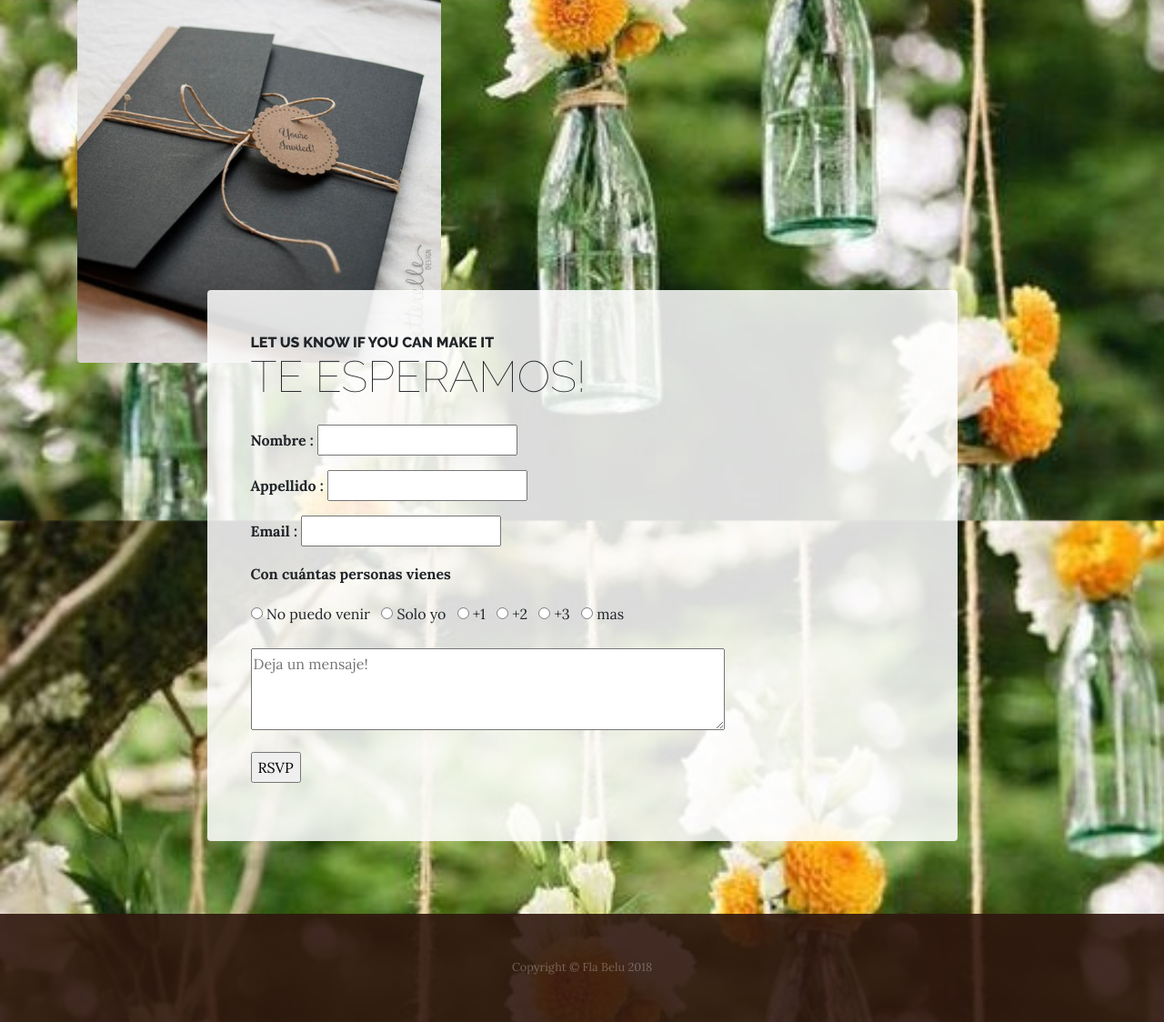
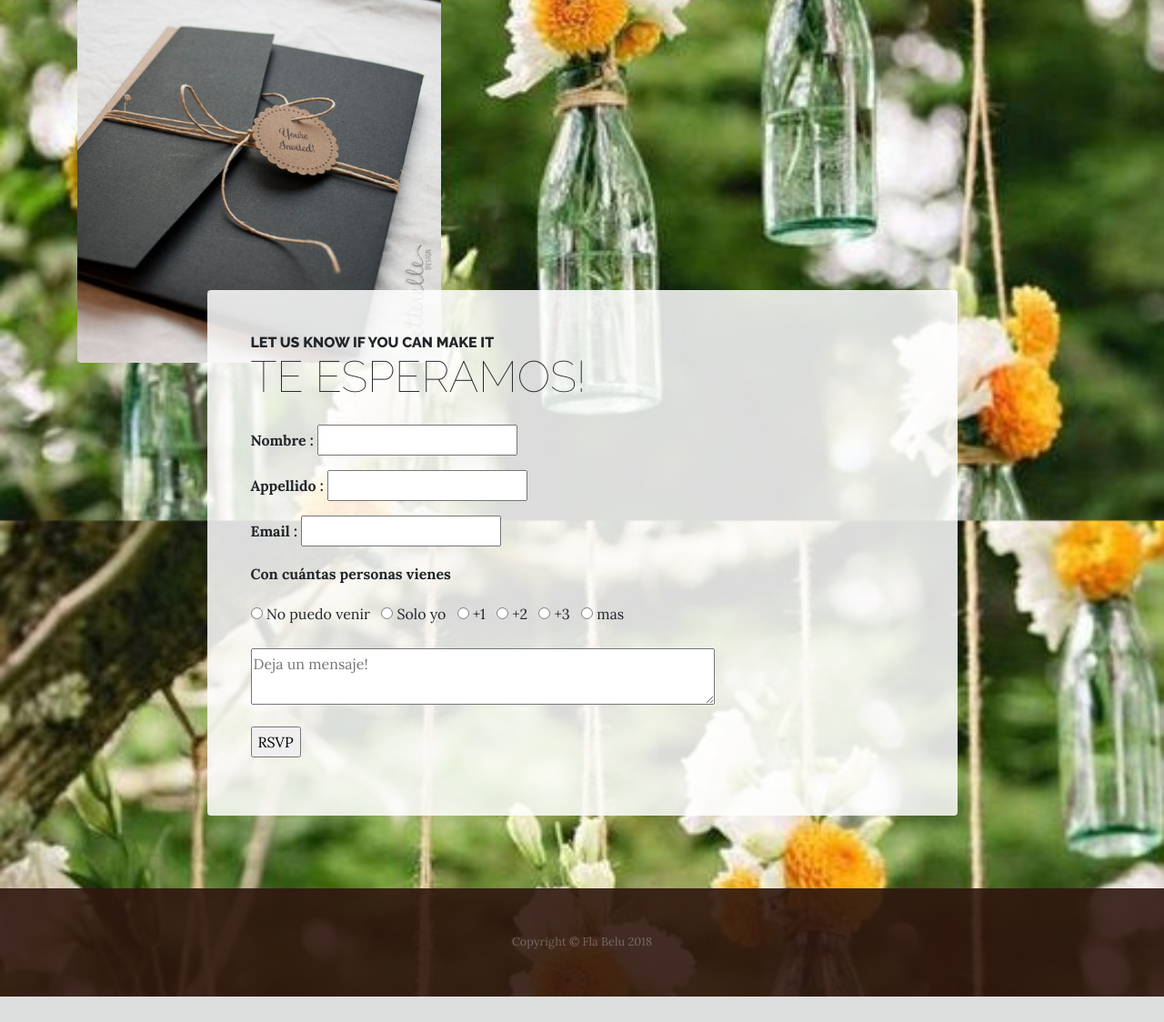
Before and after one commit to flaminic/celiyfede, a Flask app: page /rsvp in a window 1280 px wide. Shown: the part 503-1627 px from the top of the page at 91% size. After the commit the page ends 1599 px from the top, so only its background shows below. Run offline with Flask 2, Linux system fonts and the light colour scheme; some libraries are stand-ins or nearby versions.

Commit message:
small style changes

```diff
--- a/static/css/business-casual.css
+++ b/static/css/business-casual.css
@@ -262,7 +262,9 @@ p {
   border: 0.25rem solid darkblue;
 }
 
-
 .bordered-list-line {
   margin: 0;
 }
+.rsvp-text-area{
+  width: 70%;
+}
--- a/templates/rsvp.html
+++ b/templates/rsvp.html
@@ -100,9 +100,9 @@
                          <label class='mr-sm-2' for="mas">mas</label>
                     </p>
                     <p>
-                        <textarea name="message" rows="3" cols="50" placeholder="Deja un mensaje!"></textarea>
+                        <textarea class='rsvp-text-area' name="message" placeholder="Deja un mensaje!"></textarea>
                      </p>
-                     <p><input class='buttonlike' type = "submit" value = "RSVP" /></p>
+                     <p><input type = "submit" value = "RSVP" /></p>
                  </form>
               </div>
             </div>
--- a/templates/thanks.html
+++ b/templates/thanks.html
@@ -59,7 +59,7 @@
 
     <section class="page-section about-heading">
       <div class="container">
-        <div class="about-heading-content">
+        <div>
           <div class="row">
             <div class="col-xl-9 col-lg-10 mx-auto">
               <div class="bg-faded rounded p-5">
```
